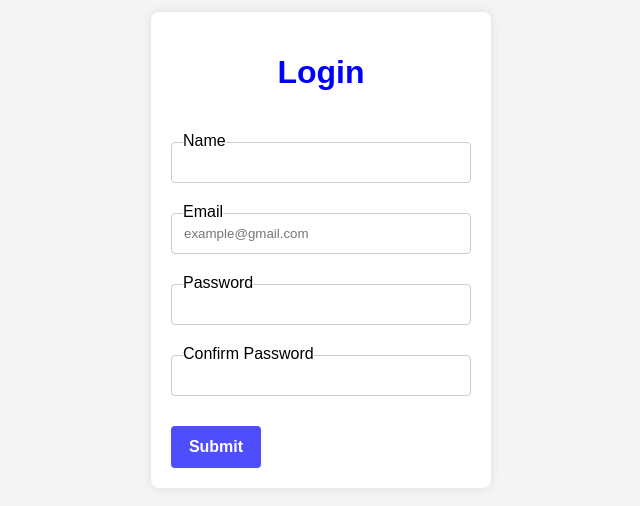
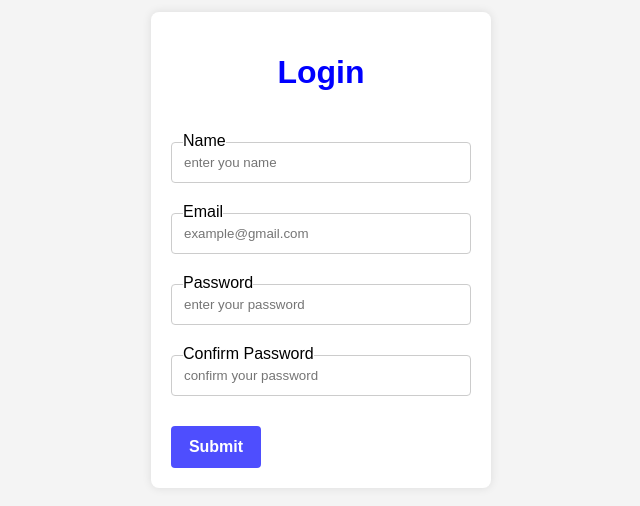
Before and after one commit to adnan2188/Formik_Form, a React (Vite) app: page / in a window 1280 px wide. Shown: the part 150-656 px from the top of the page, without its empty margins (319-959 px from the left). Built offline with nearby package versions, Linux system fonts and the light colour scheme.

Commit message:
first commit

```diff
--- a/src/components/Form.jsx
+++ b/src/components/Form.jsx
@@ -49,6 +49,7 @@ const Form = () => {
                             value={values.name}
                             onChange={handleChange}
                             onBlur={handleBlur}
+                            placeholder='enter you name'
                         />
                     </div>
                     {errors.name && touched.name ? (<p>{errors.name}</p>) : null}
@@ -76,6 +77,7 @@ const Form = () => {
                             value={values.password}
                             onChange={handleChange}
                             onBlur={handleBlur}
+                            placeholder='enter your password'
                         />
                     </div>
                     {errors.password && touched.password ? (<p>{errors.password}</p>) : null}
@@ -89,6 +91,7 @@ const Form = () => {
                             value={values.confirm_password}
                             onChange={handleChange}
                             onBlur={handleBlur}
+                            placeholder='confirm your password'
                         />
                     </div>
                     {errors.confirm_password && touched.confirm_password ? (<p>{errors.confirm_password}</p>) : null}
--- a/src/components/My_style.css
+++ b/src/components/My_style.css
@@ -71,20 +71,14 @@ input {
 }
 
 .contact_form-div:focus-within label {
-    padding-bottom: 10px;
     top: -1rem;
-    animation: fadeIn_label 0.5s ease-in-out;
+    animation: fadeIn_label 0.3s ease-in-out;
 }
 
 @keyframes fadeIn_label {
     from {
         opacity: 10;
         transform: translateY(20px);
-    }
-
-    to {
-        opacity: 10;
-        transform: translateY(0);
     }
 }
 
```
